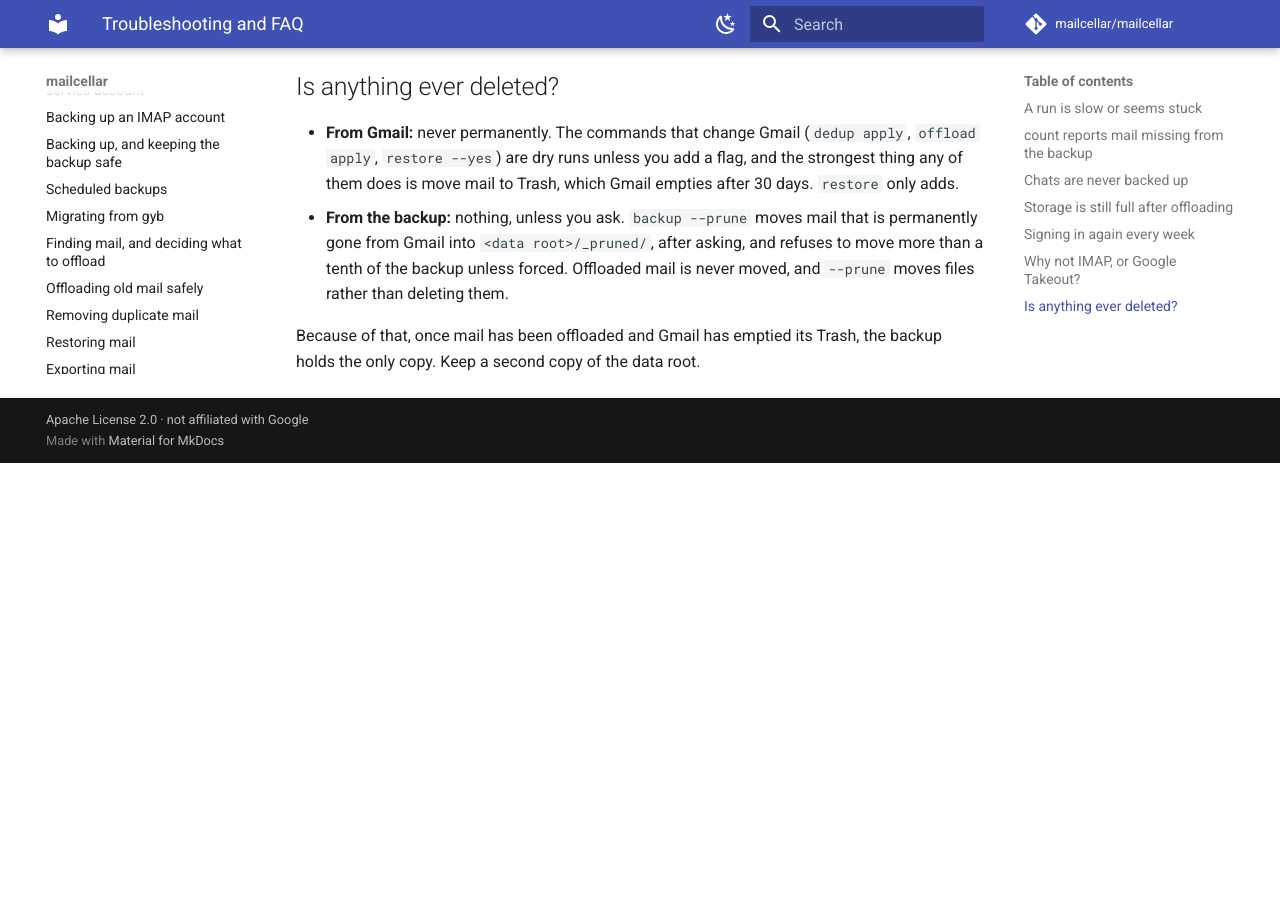
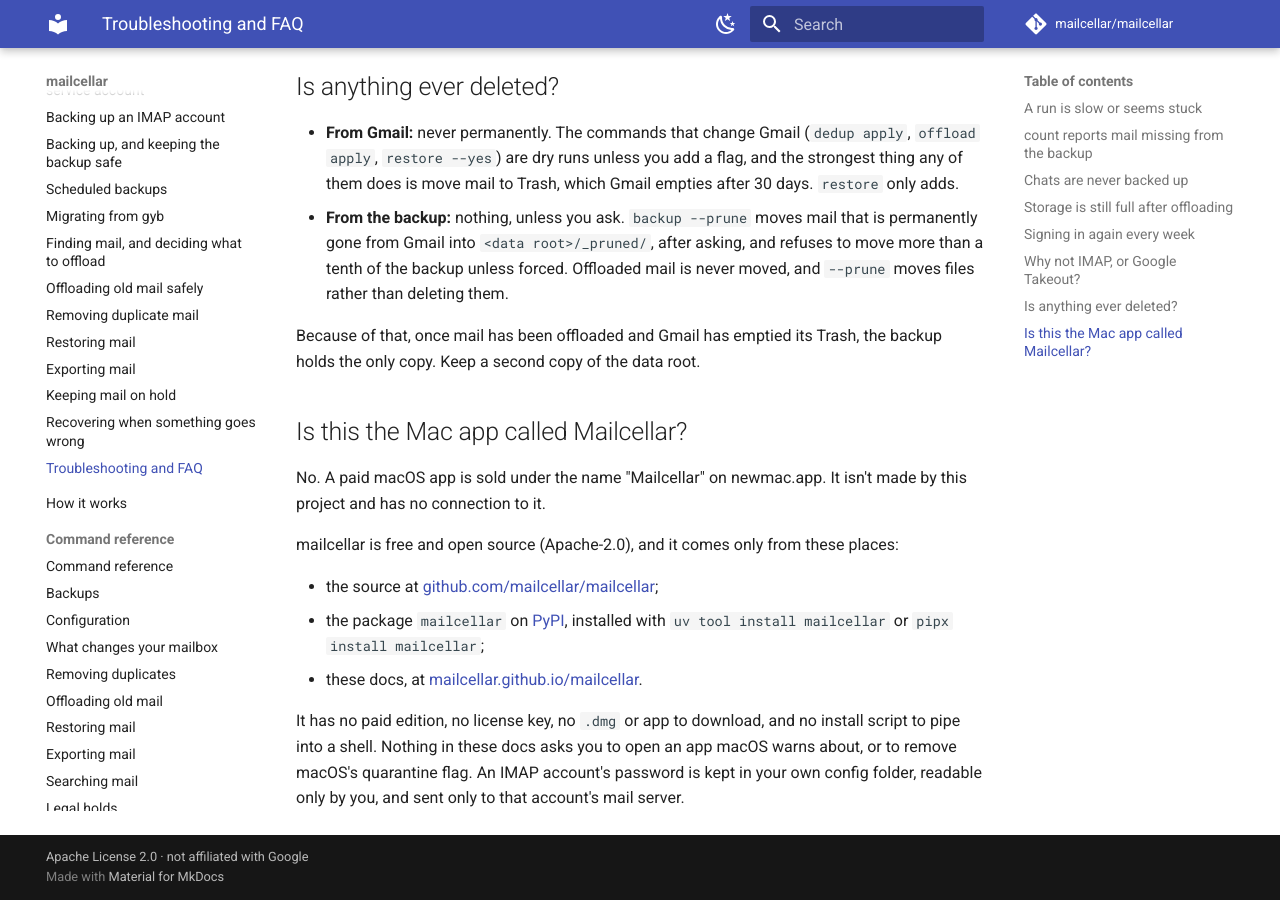
Before and after one commit to mailcellar/mailcellar, an MkDocs documentation site: the page built from docs/guide/troubleshooting.md, in a window 1280 px wide and 900 px high, scrolled down 2407 px. Built offline with MkDocs 1.6.1 and Material for MkDocs 9.7.7, drawn with Linux system fonts in a browser that asks for light colours; comment, search, counter and statistics services are not loaded; before the commit the page ends 2870 px from its top, so only the background shows below that.

Commit message:
docs: mailcellar is not the paid Mac app of the same name
A paid macOS app is sold as "Mailcellar" on newmac.app, unrelated to
this project and found by searching the name. The README says so in a
line, and a FAQ entry lists where mailcellar comes from (the
repository, PyPI, these docs) and what it never does: no paid edition,
no download or install script, no Gatekeeper bypass, an IMAP password
sent only to its own server. Checked: the strict docs build, and the
README's link to the entry's anchor.

Co-Authored-By: Claude Opus 5.5 <noreply@anthropic.com>

```diff
--- a/docs/guide/troubleshooting.md
+++ b/docs/guide/troubleshooting.md
@@ -111,3 +111,22 @@ backed up over IMAP: [Backing up an IMAP account](imap.md).
 Because of that, once mail has been offloaded and Gmail has emptied its
 Trash, the backup holds the only copy. Keep a second copy of the data
 root.
+
+## Is this the Mac app called Mailcellar?
+
+No. A paid macOS app is sold under the name "Mailcellar" on newmac.app.
+It isn't made by this project and has no connection to it.
+
+mailcellar is free and open source (Apache-2.0), and it comes only from
+these places:
+
+- the source at [github.com/mailcellar/mailcellar](https://github.com/mailcellar/mailcellar);
+- the package `mailcellar` on [PyPI](https://pypi.org/project/mailcellar/),
+  installed with `uv tool install mailcellar` or `pipx install mailcellar`;
+- these docs, at [mailcellar.github.io/mailcellar](https://mailcellar.github.io/mailcellar/).
+
+It has no paid edition, no license key, no `.dmg` or app to download, and
+no install script to pipe into a shell. Nothing in these docs asks you to
+open an app macOS warns about, or to remove macOS's quarantine flag. An
+IMAP account's password is kept in your own config folder, readable only
+by you, and sent only to that account's mail server.
```
Also changed, not shown: README.md (+6 -0 lines).
